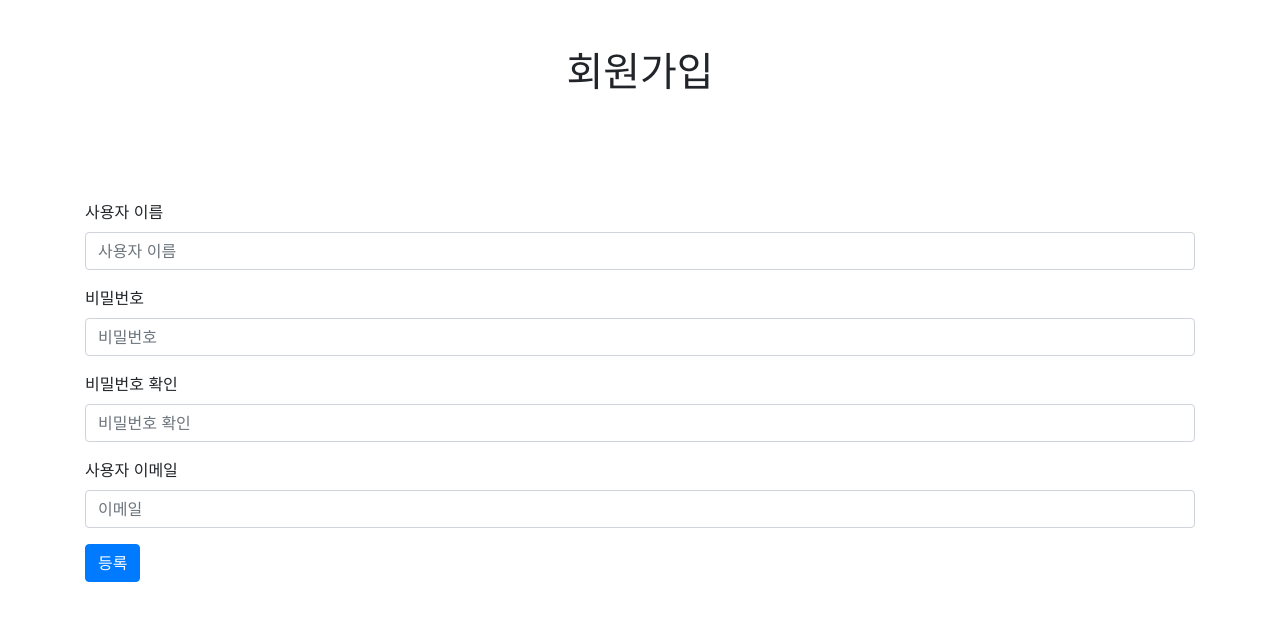
After one commit to skykchmin/snapnote_temp, a Django app: template snapnote_venv/snapnote_django/snuser/templates/register.html in a window 1280 px wide. The commit adds this page. Shown: the top 621 px of the page. Run offline with Django 3.2, Linux system fonts and the light colour scheme; the template is opened without the code that fills it, so the values that code supplies are empty; parts of the project's set-up code (start-up, migrations or seed data) failed here and were passed over; some libraries are stand-ins or nearby versions.

Commit message:
회원등록, 회원가입 url 추가, template 추가 , bootstrap 적용 , views.py 추가
회원등록, 회원가입 url 추가, template 추가 , bootstrap 적용 , views.py 추가

[200506]

```diff
--- a/snapnote_venv/snapnote_django/board/templates/file_list.html
+++ b/snapnote_venv/snapnote_django/board/templates/file_list.html
@@ -6,7 +6,7 @@
     <p>
         <a href="{% url 'upload_file' %}" class="btn btn-primary">Upload_file</a>
     </p>
-    <table class="table">
+    <table class="table mb-0">
         <thead>
             <tr>
                 <th>Title</th>
@@ -23,6 +23,7 @@
                             Download PDF
                         </a>
                     </td>
+                    <!-- <td>{{ file.pdf }} </td> -->
                 </tr>
             {% endfor %}
         </tbody>
--- /dev/null
+++ b/snapnote_venv/snapnote_django/snapnote/media/files/pdfs/upload_test.txt
@@ -0,0 +1 @@
+업로드 테스트용
--- a/snapnote_venv/snapnote_django/snapnote/snapnote/urls.py
+++ b/snapnote_venv/snapnote_django/snapnote/snapnote/urls.py
@@ -15,11 +15,12 @@ Including another URLconf
 """
 from django.contrib import admin
 from django.urls import path, include
+from board import views
 # from board.views import upload
-from board import views
 
 urlpatterns = [
     path('admin/', admin.site.urls),
     path('board/', include('board.urls')),
+    path('snuser/', include('snuser.urls'))
     # path('upload/', views.upload, name='upload')
 ]
--- /dev/null
+++ b/snapnote_venv/snapnote_django/snuser/templates/register.html
@@ -0,0 +1,38 @@
+{% extends "base.html" %}
+
+{% block contents %}
+<div class="row mt-5">
+    <div class="col-12 text-center">
+        <h1>회원가입</h1>
+    </div>
+</div>
+<div class="row mt-5">
+    <div class="col-12">
+        {{ error }}
+    </div>
+</div>
+<div class="row mt-5">
+    <div class="col-12">
+        <form method="POST" action=".">
+            {% csrf_token %}
+            <div class="form-group">
+                <label for="username">사용자 이름</label>
+                <input type="text" class="form-control" id="username" placeholder="사용자 이름" name="username">
+            </div>
+            <div class="form-group">
+                <label for="password">비밀번호</label>
+                <input type="password" class="form-control" id="password" placeholder="비밀번호" name="password">
+            </div>
+            <div class="form-group">
+                <label for="re-password">비밀번호 확인</label>
+                <input type="password" class="form-control" id="re-password" placeholder="비밀번호 확인" name="re-password">
+            </div>
+            <div class="form-group">
+                <label for="useremail">사용자 이메일</label>
+                <input type="email" class="form-control" id="useremail" placeholder="이메일" name="useremail">
+            </div>
+            <button type="submit" class="btn btn-primary">등록</button>
+        </form>
+    </div>
+</div>
+{% endblock %}
--- /dev/null
+++ b/snapnote_venv/snapnote_django/snuser/urls.py
@@ -0,0 +1,6 @@
+from django.urls import path
+from . import views
+
+urlpatterns = [
+    path('register/', views.register),
+]
--- a/snapnote_venv/snapnote_django/snuser/views.py
+++ b/snapnote_venv/snapnote_django/snuser/views.py
@@ -1,3 +1,4 @@
-from django.shortcuts import render
+from django.shortcuts import render, redirect
 
-# Create your views here.
+def register(request):
+    return render(request, 'register.html')
```
Also changed, not shown: snapnote_venv/snapnote_django/snuser/templates/base.html (added, +21 -0 lines), snapnote_venv/snapnote_django/snapnote/db.sqlite3, snapnote_venv/snapnote_django/snapnote/media/files/pdfs/경로.png (added), snapnote_venv/snapnote_django/snapnote/media/files/pdfs/질문1.png (added).
